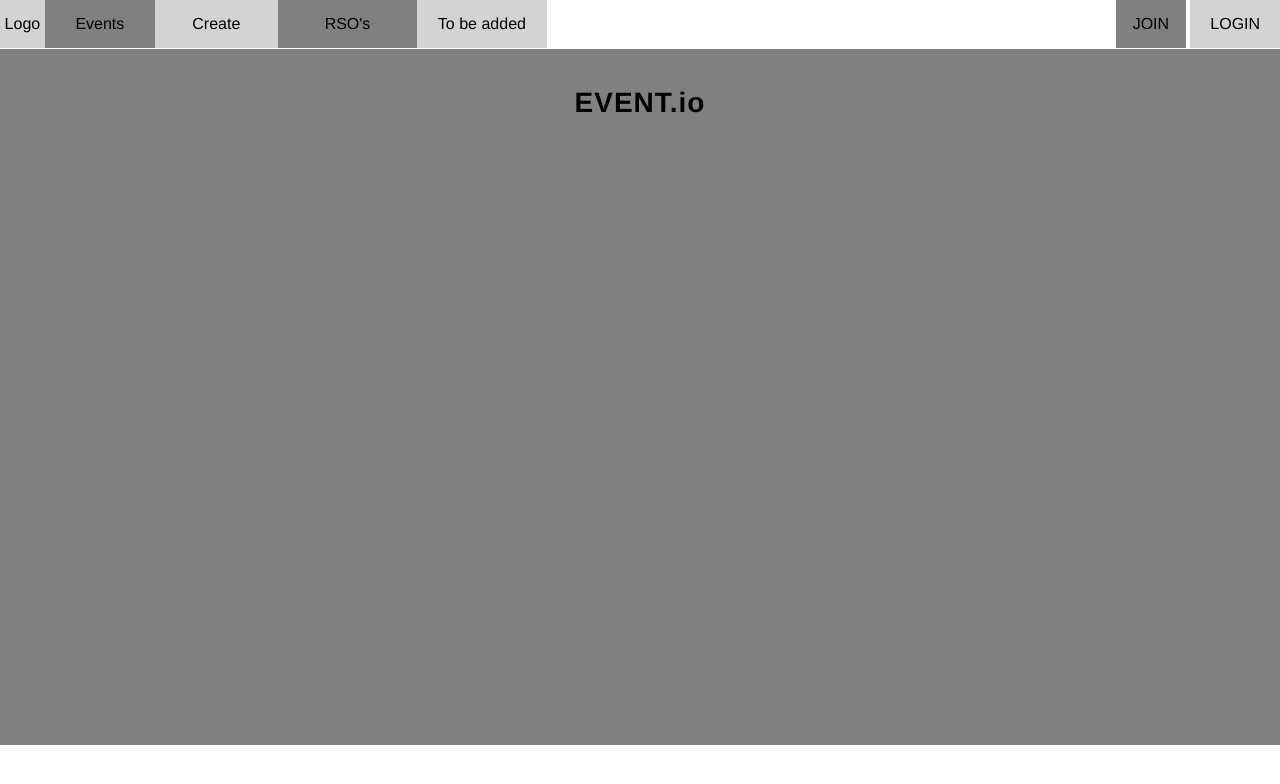
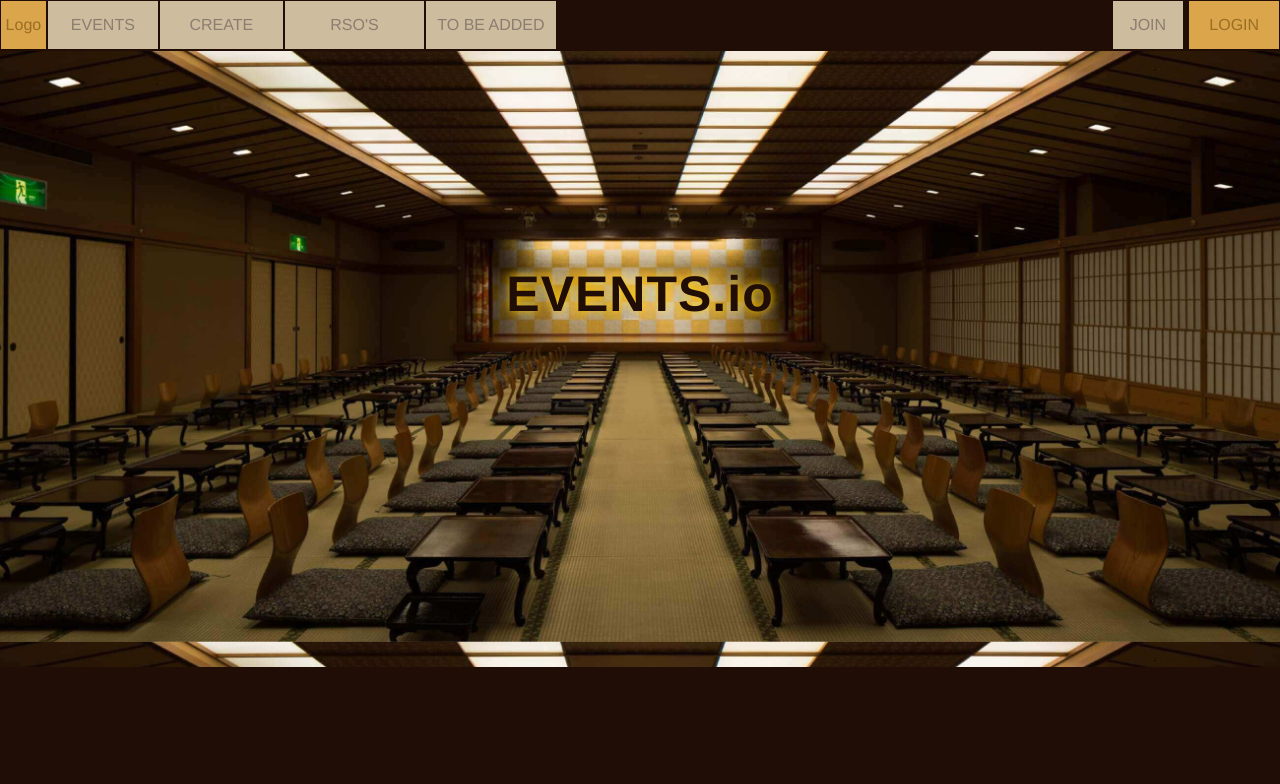
Before and after one commit to Confused404/projectDatabase3, a plain HTML site: page index.html in a window 1280 px wide. Drawn offline with Linux system fonts and the light colour scheme.

Commit message:
been adding flourish

```diff
--- a/html/index.html
+++ b/index.html
@@ -9,7 +9,10 @@
         {
             margin: 0px;
             padding:0px;
+            font-weight: 100;
             font-family:"Franklin Gothic Medium";
+            background-color: #200d06;
+            color:#8b7e71
         }
 
 
@@ -17,78 +20,87 @@
         {
             width:100%;
             margin-bottom:1px;
-            font-weight:300;
+            background-color: #200d06;
         }
 
         #logo-tab
         {
             width:3.5%;
             min-height:48px;
-            background-color:lightgray;
+            background-color:#dba54b;
             float:left;
+            color:#9a6e25;
             text-align:center;
             line-height:48px;
+            border: 0.5px solid #200d06
         }
 
         #events-tab
         {
             width:8.6%;
             min-height:48px;
-            background-color:gray;
+            background-color:#cdbc9e;
             float:left;
             text-align:center;
             line-height:48px;
+            border: 0.5px solid #200d06
         }
 
         #create-tab
         {
             width:9.6%;
             min-height:48px;
-            background-color:lightgray;
+            background-color:#cdbc9e;
             float:left;
             text-align:center;
             line-height:48px;
+            border: 0.5px solid #200d06
         }
 
         #rso-tab
         {
             width:10.9%;
             min-height:48px;
-            background-color:gray;
+            background-color:#cdbc9e;
             float:left;
             text-align:center;
             line-height:48px;
+            border: 0.5px solid #200d06
         }
 
         #to-be-added
         {
             width:10.1%;
             min-height:48px;
-            background-color:lightgray;
+            background-color:#cdbc9e;
             float:left;
             text-align:center;
             line-height:48px;
+            border: 0.5px solid #200d06
         }
 
         #login-tab
         {
             width:7%;
             min-height:48px;
-            background-color:lightgray;
+            background-color:#dba54b;
+            color:#9a6e25;
             float:right;
             text-align:center;
             line-height:48px;
             margin-left:4.2px;
+            border: 0.5px solid #200d06
         }
 
         #join-tab
         {
             width:5.52%;
             min-height:48px;
-            background-color:gray;
+            background-color:#cdbc9e;
             float:right;
             text-align:center;
             line-height:48px;
+            border: 0.5px solid #200d06
         }
 
         /* for adding the height back to menubar i think */
@@ -101,14 +113,17 @@
         #front-title
         {
             width:100%;
-            min-height:658px; /*700px*/
+            min-height:402px; /*700px*/
             background-color:gray;
             text-align:center;
-            padding-top:3%;
+            text-shadow: #FC0 1px 0 10px;
+            color:#200d06;
+            padding-top:16.7%; /* 3% */
             font-weight:bold;
-            font-size: 28px;
+            font-size: 50px;
             letter-spacing: 1px;
-
+            background-image: url("img_sakura.jpg");
+            background-size: 100%;
         }
 
 
@@ -120,16 +135,16 @@
                 Logo
             </div>
             <div id="events-tab">
-                Events
+                EVENTS
             </div>
             <div id="create-tab">
-                Create
+                CREATE
             </div>
             <div id="rso-tab">
-                RSO's
+                RSO'S
             </div>
             <div id="to-be-added">
-                To be added
+                TO BE ADDED
             </div>
             <div id="login-tab">
                 LOGIN
@@ -140,7 +155,7 @@
         </div>
 
         <div id="front-title">
-            EVENT.io
+            EVENTS.io
         </div>
 
     </body>
```
Also changed, not shown: event-hall.png (added), img_sakura.jpg (added).
